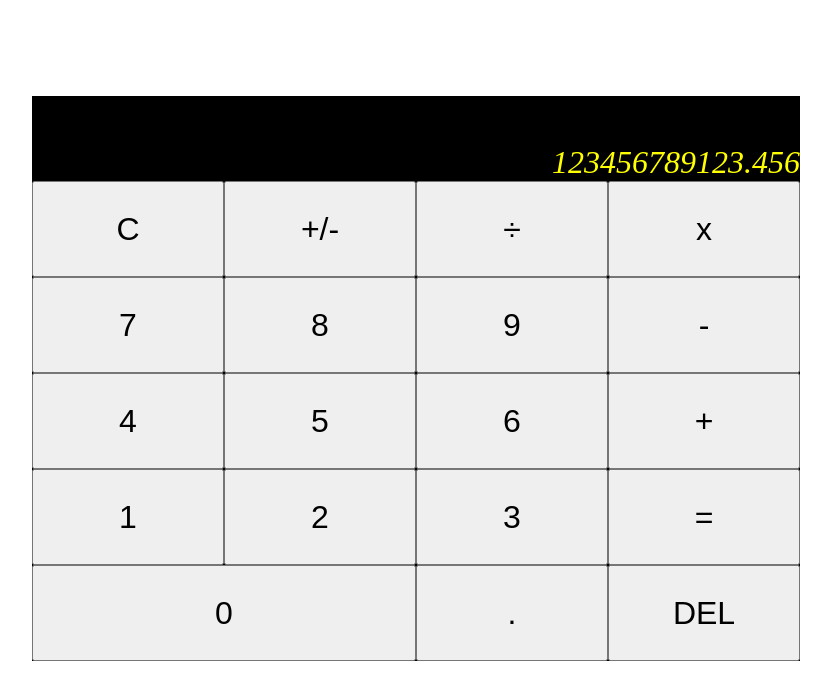
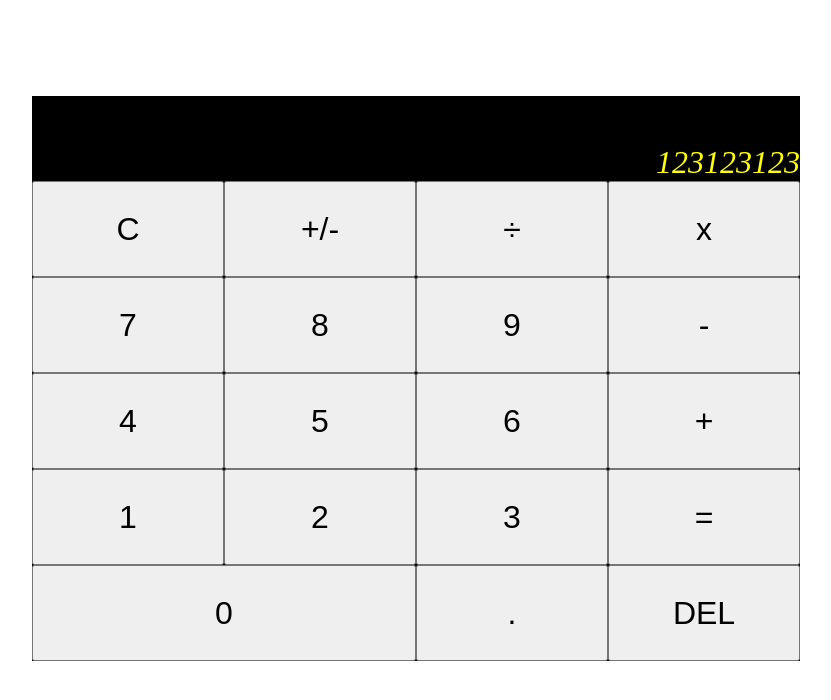
Before and after one commit to johnjtorres/calculator, a plain HTML site: page index.html in a window 1280 px wide. Shown: the whole page, without its empty margins (224-1055 px from the left). Drawn offline with Linux system fonts and the light colour scheme; a web font is replaced by a local one.

```diff
--- a/index.html
+++ b/index.html
@@ -16,7 +16,7 @@
   </head>
   <body>
     <div id="calculator">
-      <div id="display">123456789123.456</div>
+      <div id="display">123123123</div>
       <div id="btn-container">
         <button id="clear">C</button>
         <button id="neg">+/-</button>
--- a/styles.css
+++ b/styles.css
@@ -33,6 +33,7 @@ body {
   font-weight: normal;
   font-style: italic;
   padding-top: 3rem;
+  min-height: 85px;
 }
 
 #btn-container {
```
